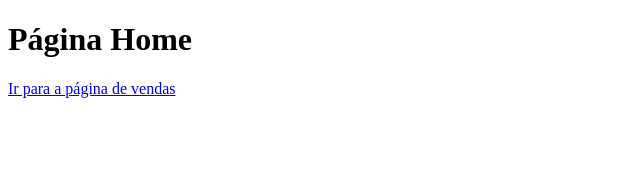
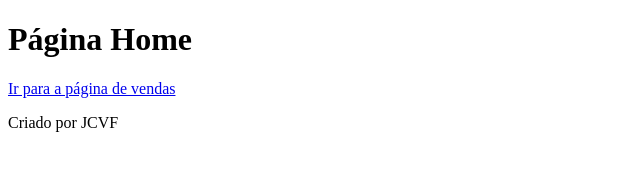
Before and after one commit to josecarlosdvf/aulagithub, a plain HTML site: page index.html in a window 1280 px wide. Shown: the whole page, without its empty margins (0-640 px from the left). Drawn offline with Linux system fonts and the light colour scheme.

Commit message:
Adicionado créditos em index

```diff
--- a/index.html
+++ b/index.html
@@ -9,5 +9,6 @@
 <body>
     <h1>Página Home</h1>
     <a href="vendas.html">Ir para a página de vendas</a>
+    <p>Criado por JCVF</p>
 </body>
 </html>
```
